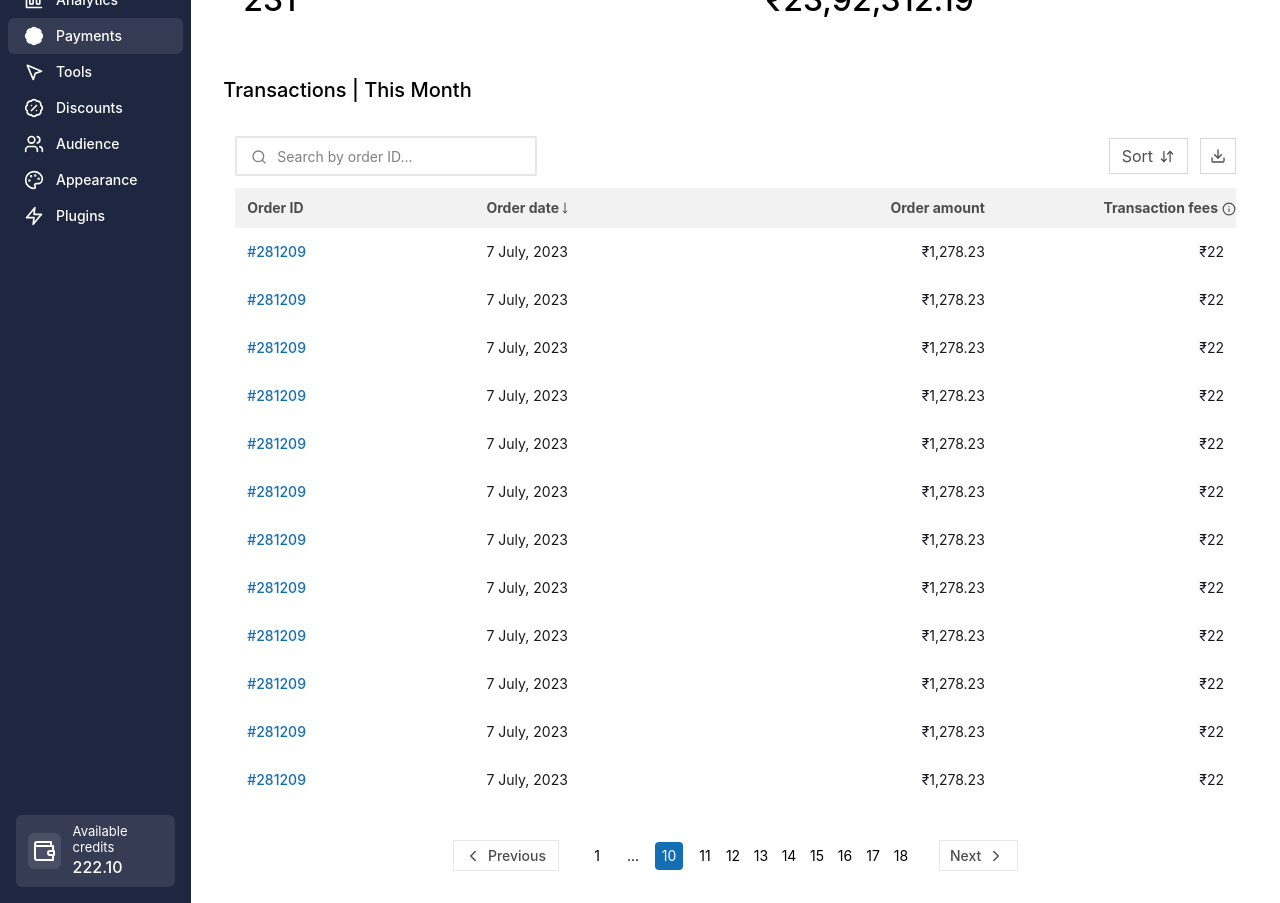
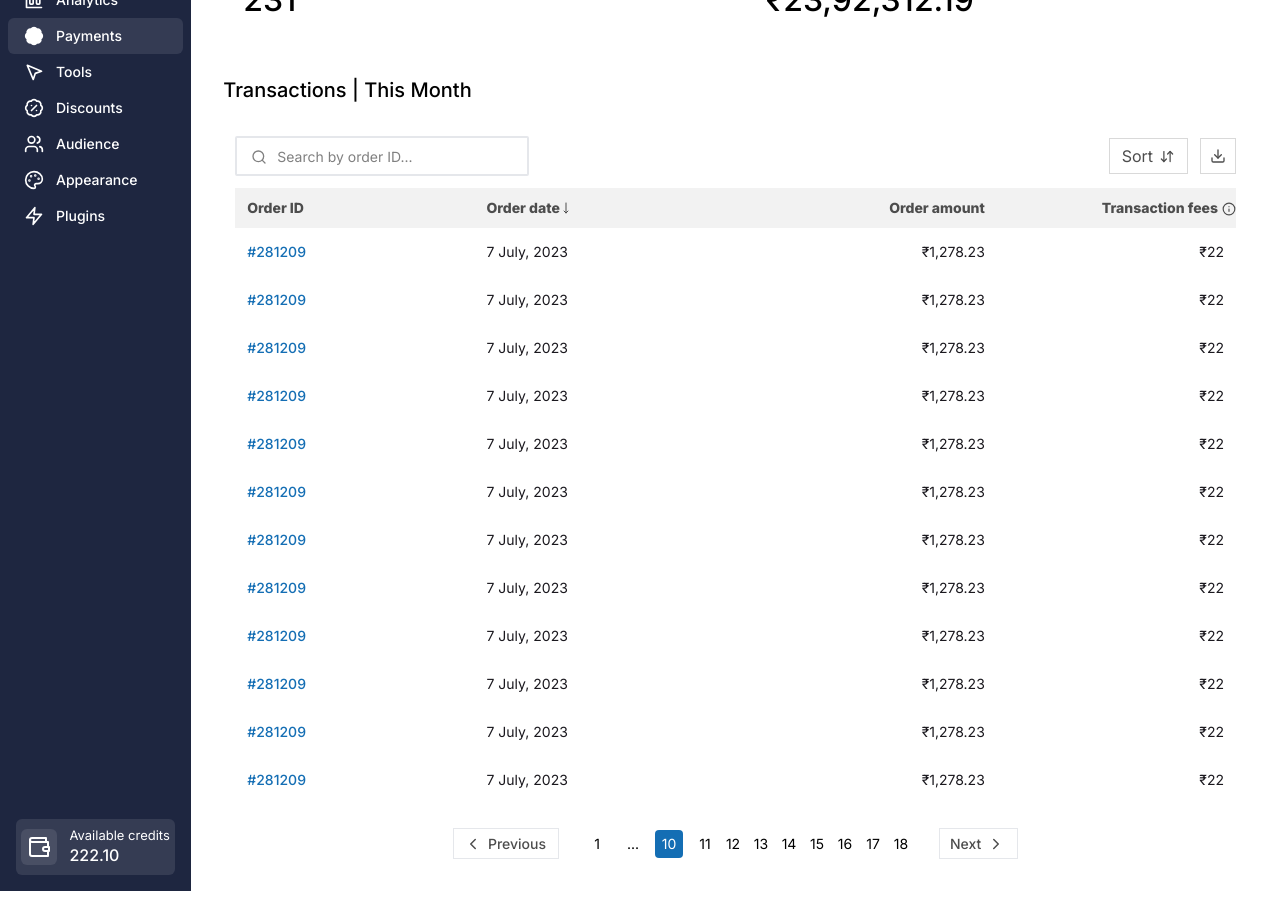
Before and after one commit to avsssai/dukaan-challenge, a React (Vite) app: page / in a window 1280 px wide. Shown: the part 280-1183 px from the top of the page. Built offline with nearby package versions, Linux system fonts and the light colour scheme.

Commit message:
fix spacing

```diff
--- a/index.html
+++ b/index.html
@@ -3,6 +3,12 @@
 	<head>
 		<meta charset="UTF-8" />
 		<link rel="icon" type="image/svg+xml" href="/vite.svg" />
+		<link rel="preconnect" href="https://fonts.googleapis.com" />
+		<link rel="preconnect" href="https://fonts.gstatic.com" crossorigin />
+		<link
+			href="https://fonts.googleapis.com/css2?family=Inter:wght@300;400;500;800&display=swap"
+			rel="stylesheet"
+		/>
 		<meta name="viewport" content="width=device-width, initial-scale=1.0" />
 		<title>Dukaan challenge</title>
 	</head>
--- a/src/App.tsx
+++ b/src/App.tsx
@@ -54,7 +54,7 @@
 					<Tab name='appearance' />
 					<Tab name='plugins' />
 				</nav>
-				<div className='mx-2 bg-navbarAccent px-3 py-[8px] gap-3 flex items-center rounded-md '>
+				<div className='mx-2 bg-navbarAccent py-[8px] gap-3 flex justify-center px-0.5 items-center rounded-md '>
 					<div className='h-9 w-9 bg-whiteTenLightness rounded-md flex items-center justify-center'>
 						{Icons["wallet"].icon}
 					</div>
@@ -143,7 +143,7 @@
 					<h2 className='text-headingTwo font-medium mb-5 leading-[28px]'>
 						Transactions | This Month
 					</h2>
-					<div className='p-3 pb-6 mb-3'>
+					<div className='p-3 pb-6'>
 						<div className='flex md:items-center mb-3 flex-col sm:flex-row gap-2'>
 							<div className='relative max-w-[248px] mr-auto '>
 								<input
--- a/src/index.css
+++ b/src/index.css
@@ -3,7 +3,7 @@
 @tailwind utilities;
 
 :root {
-	font-family: Inter, system-ui, Avenir, Helvetica, Arial, sans-serif;
+	font-family: Inter, system-ui, sans-serif;
 }
 
 .selected {
--- a/tailwind.config.js
+++ b/tailwind.config.js
@@ -3,6 +3,7 @@
 	content: ["./index.html", "./src/**/*.{js,ts,jsx,tsx}"],
 	theme: {
 		extend: {
+			fontFamily: { inter: ["Inter", "sans-serif"] },
 			colors: {
 				navbar: "#1E2640",
 				navbarAccent: "#353C53",
```
Also changed, not shown: src/App.css (deleted).
